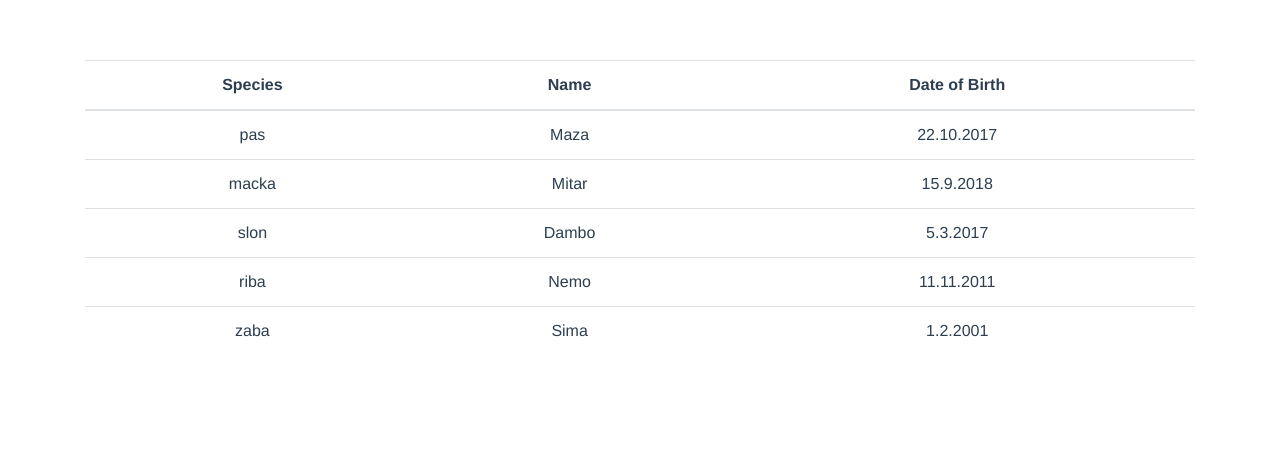
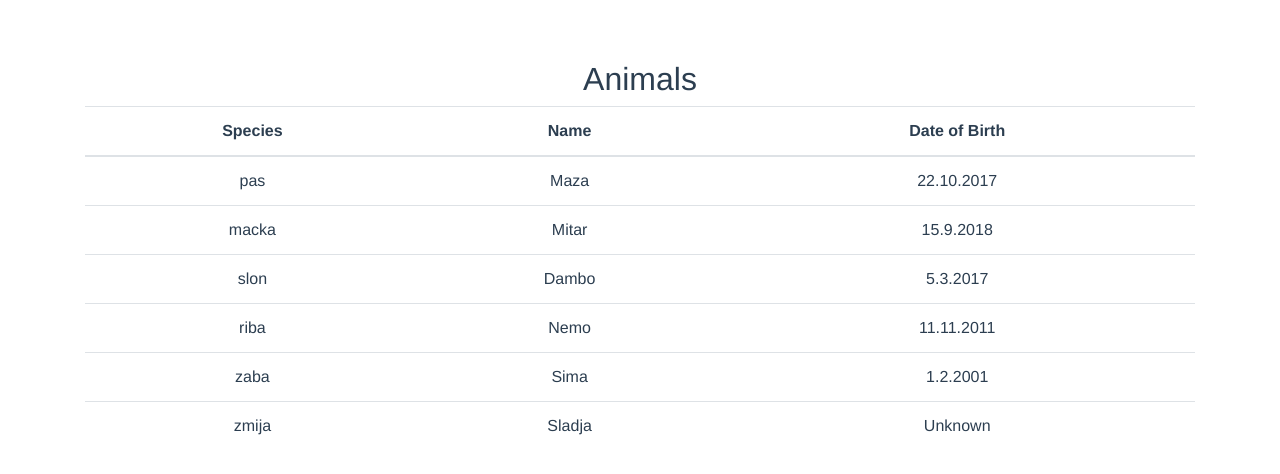
Before and after one commit to Biljana94/zoo-vue, a Vue app: page / in a window 1280 px wide. Shown: the top 474 px of the page. Built offline with nearby package versions, Linux system fonts and the light colour scheme.

Commit message:
Add unknown dateOfBirth of animal

```diff
--- a/src/components/Zoo.vue
+++ b/src/components/Zoo.vue
@@ -1,6 +1,7 @@
 <template>
 
     <div class="container">
+        <h2>Animals</h2>
         <table class="table">
             <thead>
                 <tr>
@@ -13,7 +14,8 @@
                 <tr v-for="(animal, index) in animals" :key="index"> <!--pomocu for petlje prolazimo kroz niz i ispisujemo u tabeli zivotinje-->
                     <td>{{animal.species}}</td>
                     <td>{{animal.name}}</td>
-                    <td>{{animal.dateOfBirth}}</td>
+                    <!--Ako zivotinja nema datum rodjenja napisati da je datum nepoznat-->
+                    <td>{{animal.dateOfBirth == '' ? 'Unknown' : animal.dateOfBirth}}</td>
                 </tr>
             </tbody>
         </table>
@@ -23,6 +25,7 @@
 
 
 <script>
+
 export default {
     //data fnc vraca neki objekat
     data() {
@@ -33,7 +36,8 @@ export default {
                 {species: 'macka', name: 'Mitar', dateOfBirth: '15.9.2018'},
                 {species: 'slon', name: 'Dambo', dateOfBirth: '5.3.2017'},
                 {species: 'riba', name: 'Nemo', dateOfBirth: '11.11.2011'},
-                {species: 'zaba', name: 'Sima', dateOfBirth: '1.2.2001'}
+                {species: 'zaba', name: 'Sima', dateOfBirth: '1.2.2001'},
+                {species: 'zmija', name: 'Sladja', dateOfBirth: ''}
             ]
         }
     },
```
